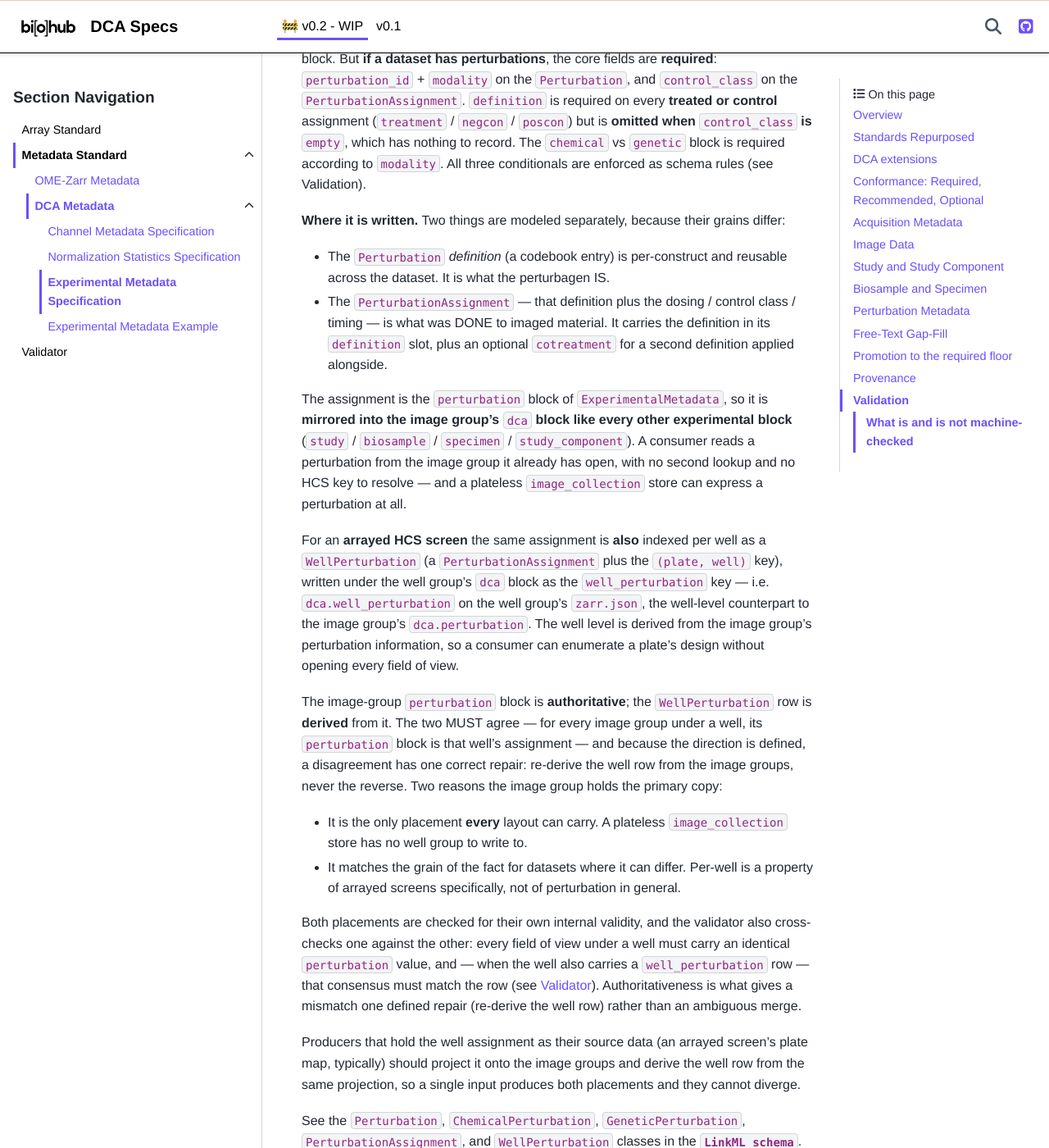
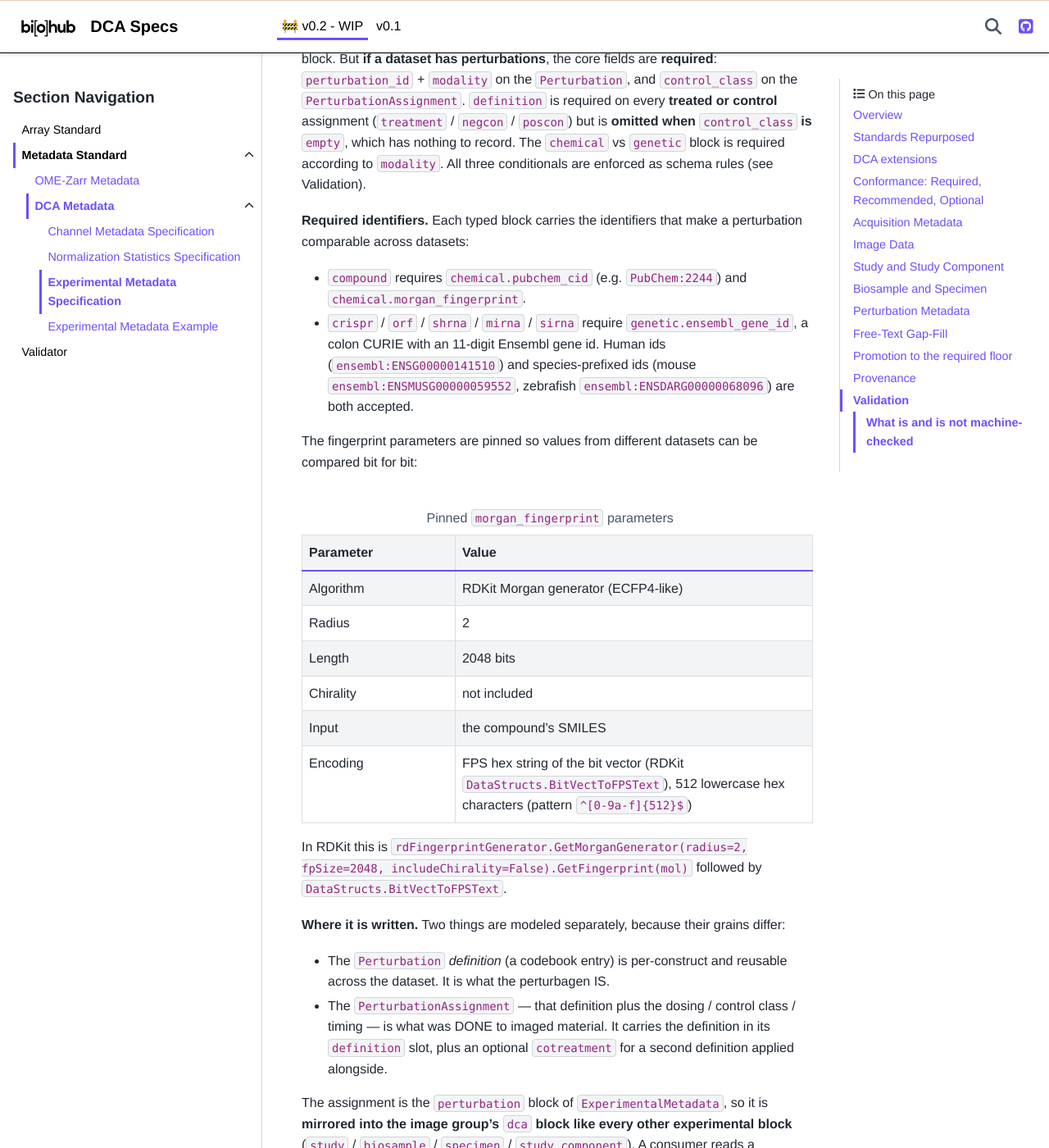
Before and after one commit to chanzuckerberg/dynamic-cell-atlas-specs, a Sphinx documentation site: the page built from docs/v0.2/experimental-metadata.rst, in a window 1280 px wide and 1400 px high, scrolled down 13971 px. Shown: the whole window at 82% size. Built offline with Sphinx 7.4.7 and the PyData theme 0.15.4, drawn with Linux system fonts in a browser that asks for light colours; some of the changed text lies outside the part shown.

Commit message:
docs(v0.2): document required perturbation identifiers and pinned fingerprint parameters
The perturbation section now states that compound perturbations carry
pubchem_cid and morgan_fingerprint and genetic perturbations carry
ensembl_gene_id, and lists the pinned Morgan parameters (radius 2, 2048
bits, no chirality, from SMILES, BitVectToFPSText hex). The conformance
table, the CPG compound-id mapping, the gene-identifier note and the
validator rule table match the schema.

Co-Authored-By: Claude Opus 5.5 <noreply@anthropic.com>

```diff
--- a/docs/v0.2/experimental-metadata.rst
+++ b/docs/v0.2/experimental-metadata.rst
@@ -333,13 +333,16 @@ exhaustive, authoritative list.
      - Required when perturbed
      - OME ``Reagent`` + CellPainting Gallery
    * - Perturbation
-     - chemical (``inchikey`` / ``inchi`` / ``smiles`` / ``pubchem_cid`` / ``chembl_id``)
-     - Required when chemical
-     - CellPainting Gallery
+     - chemical (``inchikey`` / ``inchi`` / ``smiles`` / ``pubchem_cid`` /
+       ``morgan_fingerprint`` / ``chembl_id``)
+     - Required when chemical, with ``pubchem_cid`` and ``morgan_fingerprint``
+     - CellPainting Gallery + PubChem
    * - Perturbation
-     - genetic (``gene_symbol`` / ``ncbi_gene_id`` / ``vector`` …)
-     - Required when CRISPR / ORF
-     - CellPainting Gallery + HGNC / NCBIGene
+     - genetic (``gene_symbol`` / ``ncbi_gene_id`` / ``ensembl_gene_id`` /
+       ``vector`` …)
+     - Required when genetic (CRISPR / ORF / shRNA / miRNA / siRNA), with
+       ``ensembl_gene_id``
+     - CellPainting Gallery + HGNC / NCBIGene / Ensembl
    * - Perturbation
      - dosing / timing (``solvent`` / ``duration_h`` /
        ``timepoint_primary_h`` / ``timepoint_secondary_h`` / ``cotreatment``)
@@ -608,6 +611,45 @@ is **omitted when** ``control_class`` **is** ``empty``, which has nothing to rec
 The ``chemical`` vs ``genetic`` block is required according to ``modality``. All three
 conditionals are enforced as schema rules (see Validation).
 
+**Required identifiers.** Each typed block carries the identifiers that make a
+perturbation comparable across datasets:
+
+* ``compound`` requires ``chemical.pubchem_cid`` (e.g. ``PubChem:2244``) and
+  ``chemical.morgan_fingerprint``.
+* ``crispr`` / ``orf`` / ``shrna`` / ``mirna`` / ``sirna`` require
+  ``genetic.ensembl_gene_id``, a colon CURIE with an 11-digit Ensembl gene id. Human
+  ids (``ensembl:ENSG00000141510``) and species-prefixed ids (mouse
+  ``ensembl:ENSMUSG00000059552``, zebrafish ``ensembl:ENSDARG00000068096``) are both
+  accepted.
+
+The fingerprint parameters are pinned so values from different datasets can be
+compared bit for bit:
+
+.. list-table:: Pinned ``morgan_fingerprint`` parameters
+   :header-rows: 1
+   :widths: 30 70
+
+   * - Parameter
+     - Value
+   * - Algorithm
+     - RDKit Morgan generator (ECFP4-like)
+   * - Radius
+     - 2
+   * - Length
+     - 2048 bits
+   * - Chirality
+     - not included
+   * - Input
+     - the compound's SMILES
+   * - Encoding
+     - FPS hex string of the bit vector (RDKit ``DataStructs.BitVectToFPSText``),
+       512 lowercase hex characters (pattern ``^[0-9a-f]{512}$``)
+
+In RDKit this is
+``rdFingerprintGenerator.GetMorganGenerator(radius=2, fpSize=2048,
+includeChirality=False).GetFingerprint(mol)`` followed by
+``DataStructs.BitVectToFPSText``.
+
 .. _experimental-perturbation-placement:
 
 **Where it is written.** Two things are modeled separately, because their grains
@@ -683,7 +725,10 @@ See the ``Perturbation``, ``ChemicalPerturbation``, ``GeneticPerturbation``,
      - ``Treatment_Concentration`` (str)
    * - Compound ids
      - (``AnnotationRef``)
-     - ``InChIKey`` / ``SMILES`` / ``PubChem_CID``
+     - ``InChIKey`` / ``SMILES`` / ``PubChem_CID`` (``PubChem_CID`` maps to the
+       required ``pubchem_cid``; CPG has no fingerprint, so the required
+       ``morgan_fingerprint`` is computed from ``SMILES`` with the pinned
+       parameters above)
    * - **Gene target**
      - —
      - **absent**
@@ -704,7 +749,7 @@ Known gaps and contradictions:
   ``{value, unit}``. The schema keeps structured ``value``/``unit`` with a
   free-text ``text`` fallback.
 * **Gene identifier** — NCBI Gene ID is the canonical key; HGNC
-  symbol is the label; Ensembl is optional cross-map.
+  symbol is the label. The Ensembl gene id is required for the genetic modalities.
 
 .. _experimental-deferred-pooled:
 
--- a/docs/v0.2/validator.rst
+++ b/docs/v0.2/validator.rst
@@ -426,7 +426,7 @@ provenance-coverage (see below). Label images are exempt.
      - CURIE shape on ontology-id fields (e.g. ``^NCBITaxon:\d+$``, ``^EFO:\d+$``; the ``unknown`` / ``na`` / ``unavailable`` sentinels are permitted where the slot allows them). A few "no value" ontology terms are rejected so each sentinel has one spelling: ``ZFS:0000000``, ``FBdv:00007012`` and ``ZFA:0001093``
      - experimental-metadata.rst § Conformance
    * - MUST
-     - ``modality: compound`` requires the ``chemical`` block; ``crispr`` / ``orf`` / ``shrna`` / ``mirna`` / ``sirna`` require the ``genetic`` block
+     - ``modality: compound`` requires the ``chemical`` block with ``pubchem_cid`` and ``morgan_fingerprint``; ``crispr`` / ``orf`` / ``shrna`` / ``mirna`` / ``sirna`` require the ``genetic`` block with ``ensembl_gene_id``
      - experimental-metadata.rst § Conformance
    * - MUST
      - ``tissue_type: "cell line"`` requires ``cell_line_name``
```
